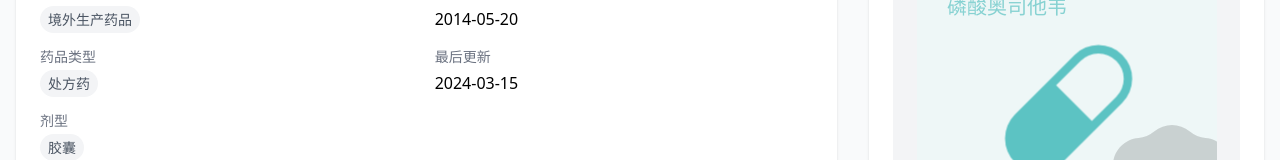
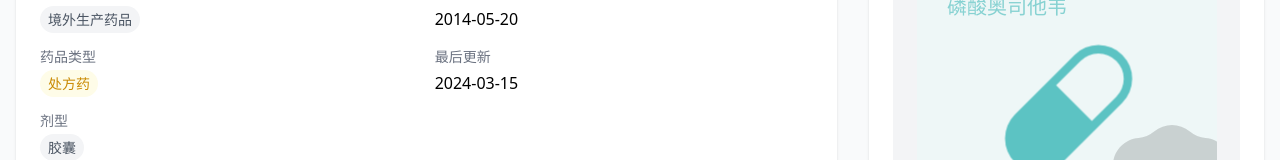
Before and after one commit to dongzhenye/yuanyanyao-web, a Next.js app: page /drug/1 in a window 1280 px wide. Shown: the part 376-536 px from the top of the page. Built offline with nearby package versions, Linux system fonts and the light colour scheme; what pinyin-pro would draw is missing.

Commit message:
refactor: change searchTag into Tag

```diff
--- a/src/components/search/SearchTag.tsx
+++ b/src/components/common/Tag.tsx
@@ -1,16 +1,16 @@
 import React from 'react'
 
-interface SearchTagProps {
+interface TagProps {
   text: string
   type?: string
   onClick?: (e: React.MouseEvent) => void
   active?: boolean
 }
 
-export const SearchTag = ({ text, type, onClick, active }: SearchTagProps) => {
+export const Tag = ({ text, type, onClick, active }: TagProps) => {
   const baseClasses = "px-2 py-1 text-[14px] rounded-full transition-all duration-200"
 
-  // 区分筛选器标签和普通标签
+  // 区分标签类型
   const typeClasses = onClick
     ? {
         // 筛选器标签保持彩色
@@ -18,11 +18,17 @@ export const SearchTag = ({ text, type, onClick, active }: SearchTagProps) => {
         "剂型": "bg-blue-50 text-blue-600 hover:bg-blue-100",
         "分类": "bg-green-50 text-green-600 hover:bg-green-100",
         "注册": "bg-purple-50 text-purple-600 hover:bg-purple-100",
+        "success": "bg-green-50 text-green-600 hover:bg-green-100",
+        "warning": "bg-yellow-50 text-yellow-600 hover:bg-yellow-100",
         "其他": "bg-gray-100 text-gray-600 hover:bg-gray-200"
       }[type || "其他"]
     : type === "原研"
       ? "bg-rose-50 text-rose-600" // 原研标签保持主题色
-      : "bg-gray-100 text-gray-600" // 其他普通标签统一为灰色
+      : type === "success"
+        ? "bg-green-50 text-green-600"
+        : type === "warning"
+          ? "bg-yellow-50 text-yellow-600"
+          : "bg-gray-100 text-gray-600" // 其他普通标签统一为灰色
 
   const clickableClasses = onClick
     ? "cursor-pointer hover:shadow-sm hover:-translate-y-0.5 active:translate-y-0"
--- a/src/components/drug/BasicInfo.tsx
+++ b/src/components/drug/BasicInfo.tsx
@@ -1,6 +1,6 @@
 import React from 'react'
 import { DrugWithPinyin } from '@/lib/types'
-import { SearchTag } from '../search/SearchTag'
+import { Tag } from '@/components/common/Tag'
 
 interface BasicInfoProps {
   drug: DrugWithPinyin
@@ -24,7 +24,7 @@ export const BasicInfo: React.FC<BasicInfoProps> = ({ drug }) => {
           <div>
             <div className="text-sm text-gray-500">注册类型</div>
             <div className="mt-1">
-              <SearchTag
+              <Tag
                 text={drug.registrationType}
                 type="其他"
               />
@@ -35,7 +35,7 @@ export const BasicInfo: React.FC<BasicInfoProps> = ({ drug }) => {
           <div>
             <div className="text-sm text-gray-500">药品类型</div>
             <div className="mt-1">
-              <SearchTag
+              <Tag
                 text={drug.isOTC ? 'OTC药品' : '处方药'}
                 type={drug.isOTC ? 'success' : 'warning'}
               />
@@ -46,7 +46,7 @@ export const BasicInfo: React.FC<BasicInfoProps> = ({ drug }) => {
           <div>
             <div className="text-sm text-gray-500">剂型</div>
             <div className="mt-1">
-              <SearchTag
+              <Tag
                 text={drug.formulation}
                 type="其他"
               />
@@ -60,7 +60,7 @@ export const BasicInfo: React.FC<BasicInfoProps> = ({ drug }) => {
           <div>
             <div className="text-sm text-gray-500">分类</div>
             <div className="mt-1">
-              <SearchTag
+              <Tag
                 text={drug.category}
                 type="其他"
               />
--- a/src/components/search/ActiveFilters.tsx
+++ b/src/components/search/ActiveFilters.tsx
@@ -1,5 +1,5 @@
 import React from 'react'
-import { SearchTag } from './SearchTag'
+import { Tag } from '@/components/common/Tag'
 
 interface ActiveFiltersProps {
   filters: string[]
@@ -15,7 +15,7 @@ export const ActiveFilters = ({ filters, onRemove, onClear }: ActiveFiltersProps
       <span className="text-gray-500">已选条件：</span>
       <div className="flex flex-wrap gap-2">
         {filters.map(filter => (
-          <SearchTag
+          <Tag
             key={filter}
             text={filter}
             onClick={() => onRemove(filter)}
```
